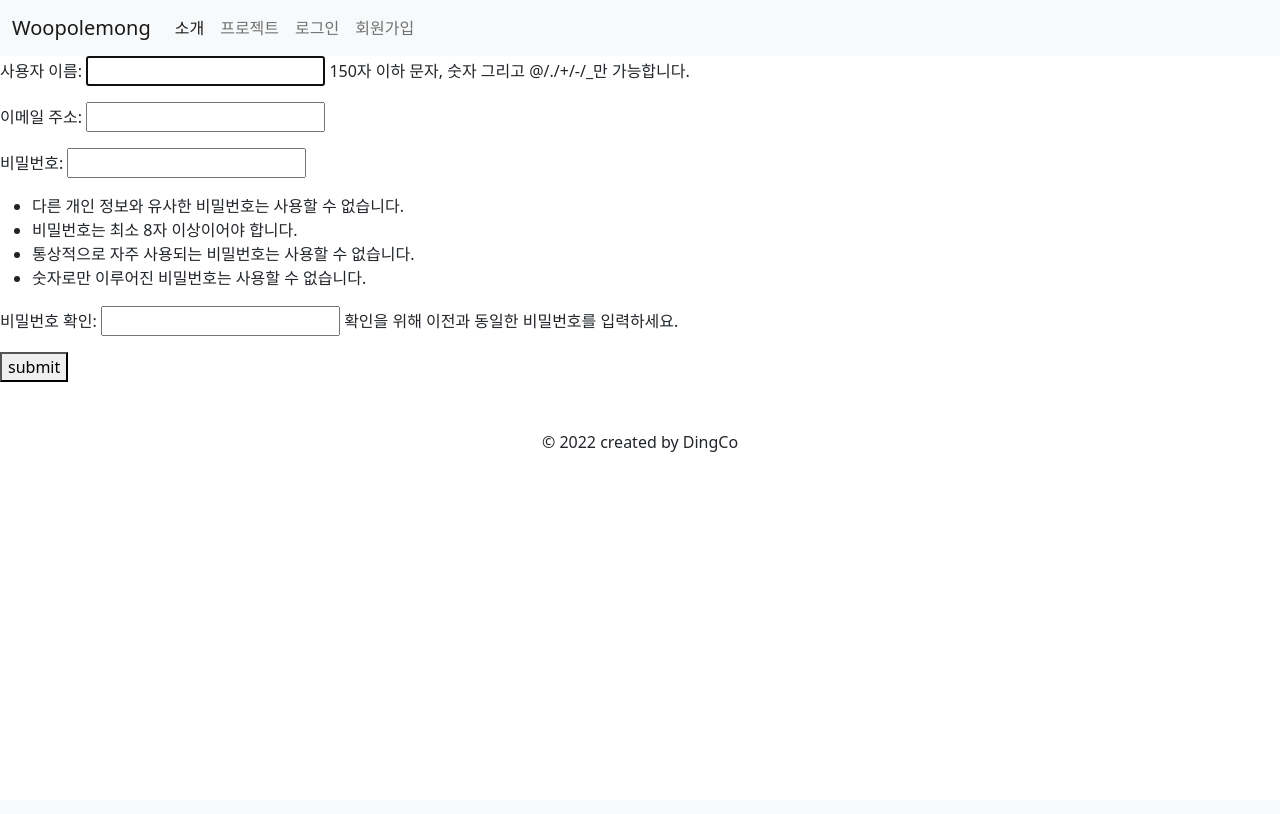
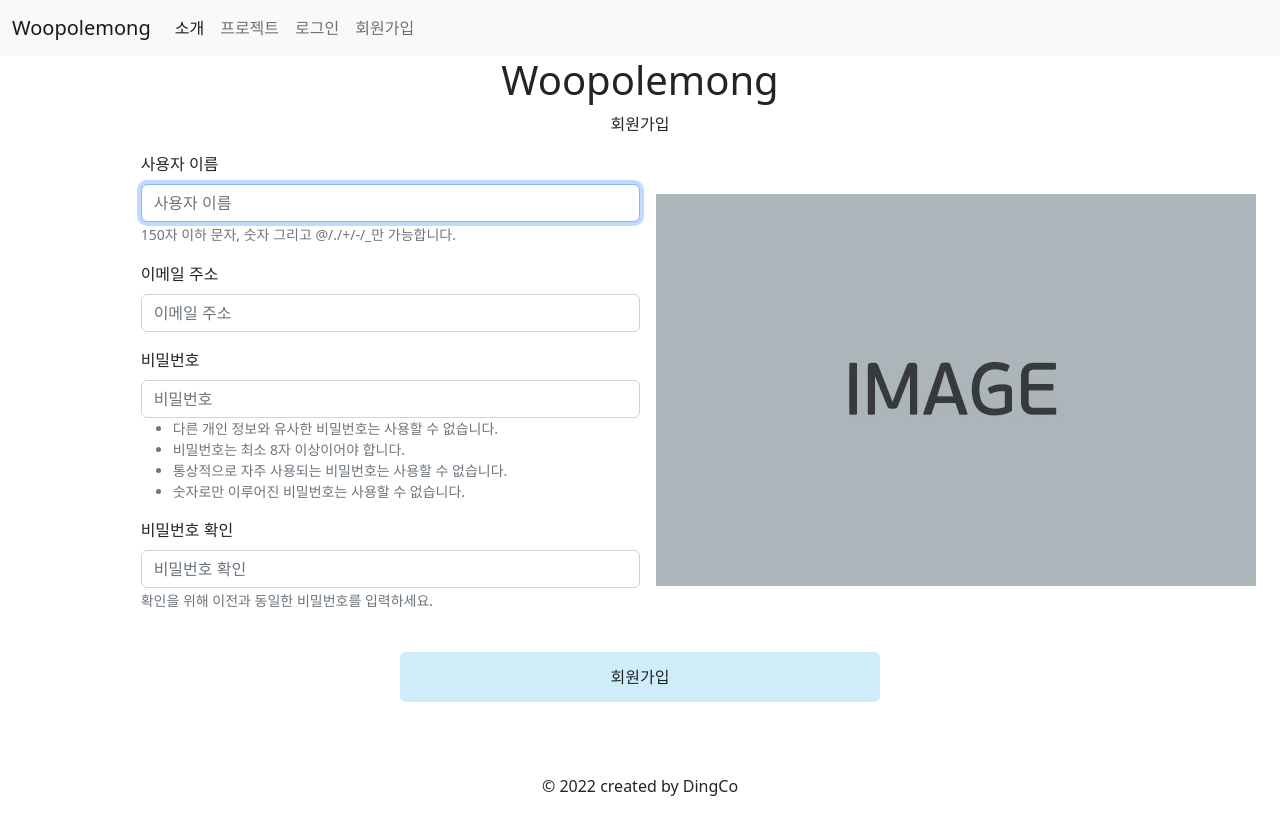
Before and after one commit to ssafy8th-python/woopolemong, a Django app: page /accounts/signup/ in a window 1280 px wide. Before the commit the page ends 452 px from the top, so only its background shows below. Run offline with Django 3.2, Linux system fonts and the light colour scheme; some libraries are stand-ins or nearby versions.

Commit message:
add img signup.html

```diff
--- a/woopolemong_django/accounts/templates/accounts/signup.html
+++ b/woopolemong_django/accounts/templates/accounts/signup.html
@@ -1,9 +1,30 @@
 {% extends 'base.html' %}
+{% load bootstrap5 %}
+{% load static %}
 
 {% block content %}
-    <form action="" method='POST'>
-        {% csrf_token %}
-        {{ form.as_p }}
-        <button type='submit'>submit</button>
-    </form>
+    <div class="d-flex flex-column align-items-center">
+
+            <h1>Woopolemong</h1>
+            <p>회원가입</p>
+
+            <form action="" method='POST'>
+                {% csrf_token %}
+                <div class="d-flex justify-content-evenly align-items-center">
+                    <div class="w-50">
+                        {% bootstrap_form form %}
+                    </div>
+                    <div class="w-50">
+                        <div class="m-3">
+                            <img src="{% static 'img/test-img.jpg' %}" alt="test_img">
+                        </div>
+                    </div>
+                </div>
+
+                <div class="d-flex justify-content-center">
+                    <button type='submit' style="width : 480px; height:50px; border:none; background:#CFEDF8;" class="btn my-4">회원가입</button>
+                </div>
+            </form>
+    </div>
+
 {% endblock content %}
```
